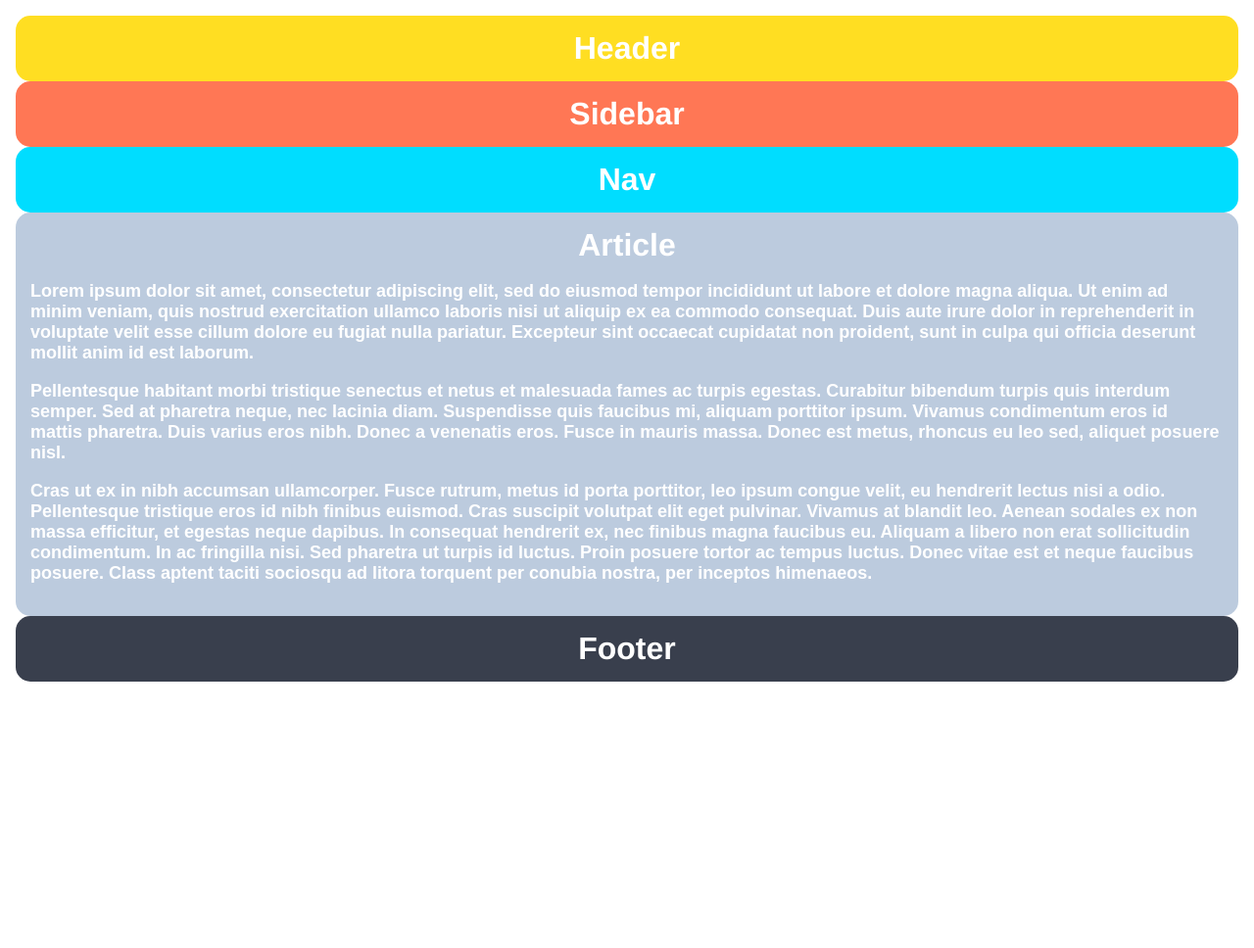
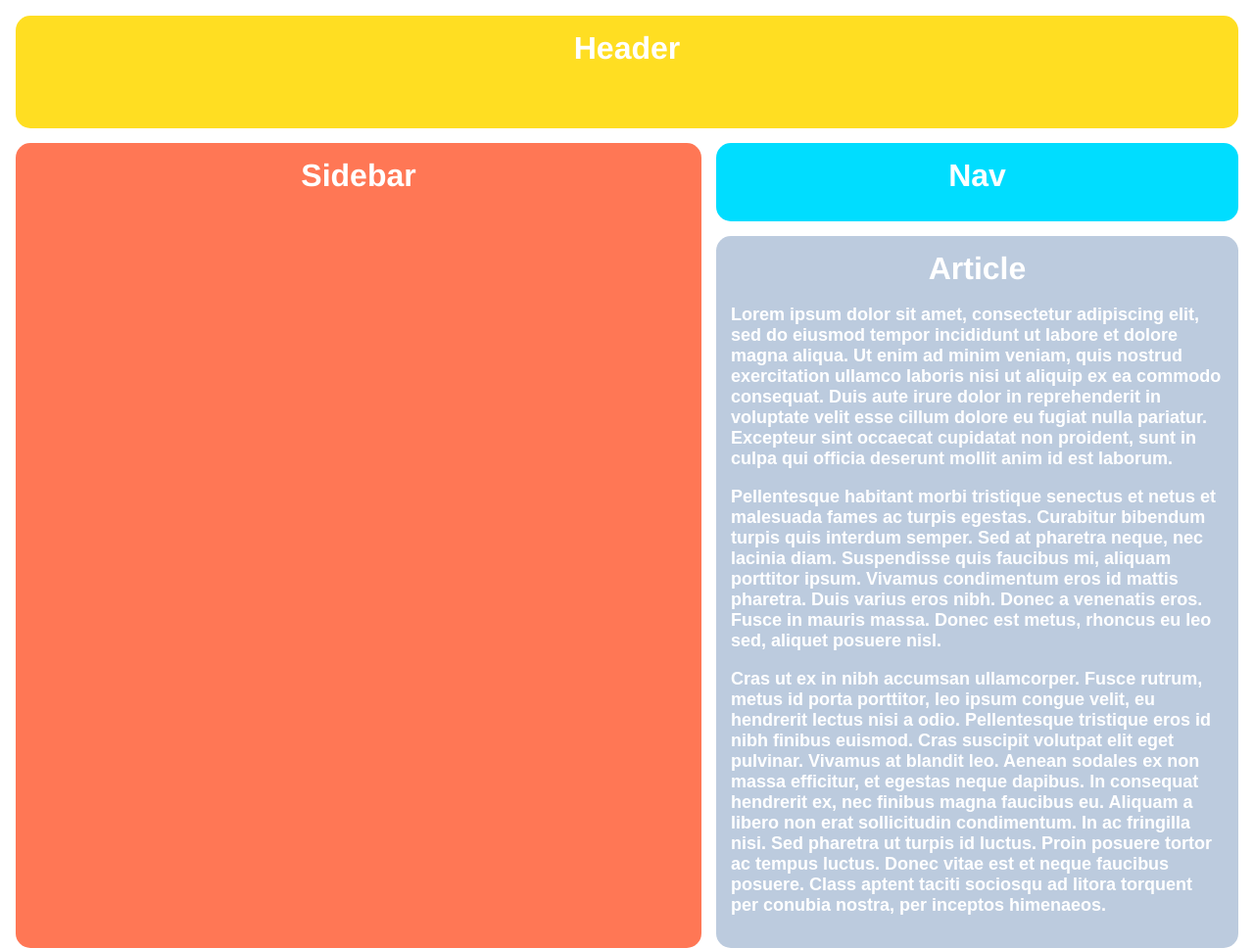
Before and after one commit to matthew156/OdinProjectJS, a plain HTML site: page IntermediateHTML/CSSExercises/CSSGrid/01-GridLayout/index.html in a window 1280 px wide. Shown: the top 968 px of the page at 98% size. Before the commit the page ends 800 px from the top, so only its background shows below. Drawn offline with Linux system fonts and the light colour scheme.

Commit message:
Completed the CSS Assignment

```diff
--- a/IntermediateHTML/CSSExercises/CSSGrid/01-GridLayout/style.css
+++ b/IntermediateHTML/CSSExercises/CSSGrid/01-GridLayout/style.css
@@ -8,6 +8,10 @@ body, html {
     height: 100%;
     padding: 16px;
     box-sizing: border-box;
+    display: grid;
+    grid-template-columns: 700px 500px;
+    grid-template-rows: 50px 50px 50px;
+    gap: 15px;
   }
 
   .container div {
@@ -21,18 +25,33 @@ body, html {
 
   .header {
     background-color: #FFDE22;
+    grid-row-start: 1;
+    grid-row-end: 3;
+    grid-column-start: 1;
+    grid-column-end: 4;
   }
 
   .sidebar {
     background-color: #FF7755;
+    grid-row-start: 3;
+    grid-row-end: 8;
+
   }
 
   .nav {
+    grid-column-start: 2;
+    grid-column-end: 4;
+    grid-row-start: 3;
+    grid-row-end: 6;
     background-color: #00DDFF;
   }
 
   .article {
     background-color: #bccbde;
+    grid-row-start: 6;
+    grid-row-end: 8;
+    grid-column-start: 2;
+    grid-column-end: 4;
   }
 
   .article p {
@@ -44,4 +63,7 @@ body, html {
 
   .footer {
     background-color: #393f4d;
+    grid-column-start: 1;
+    grid-column-end: 4;
+    grid-row-start: 8;
   }
```
